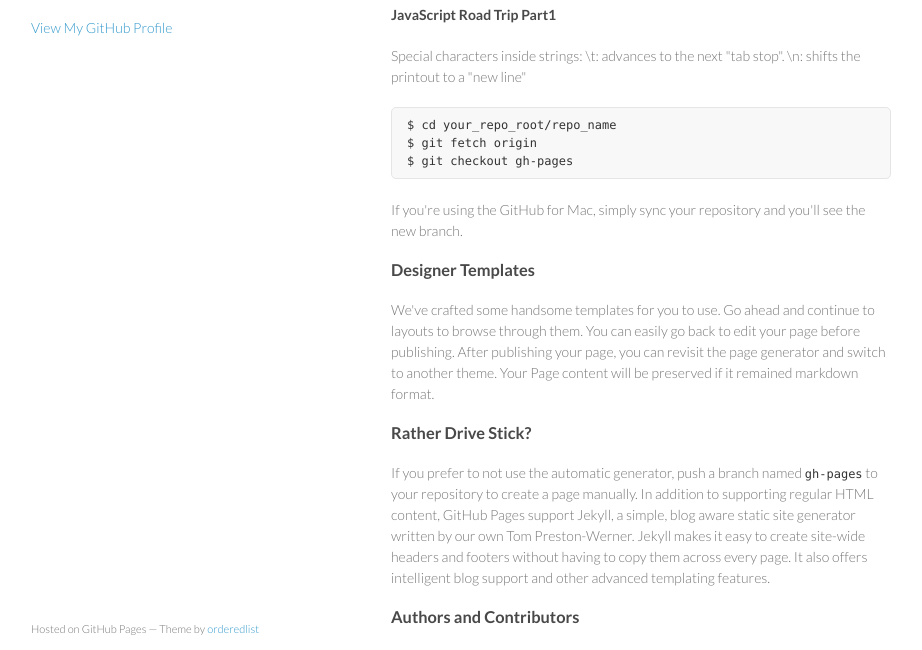
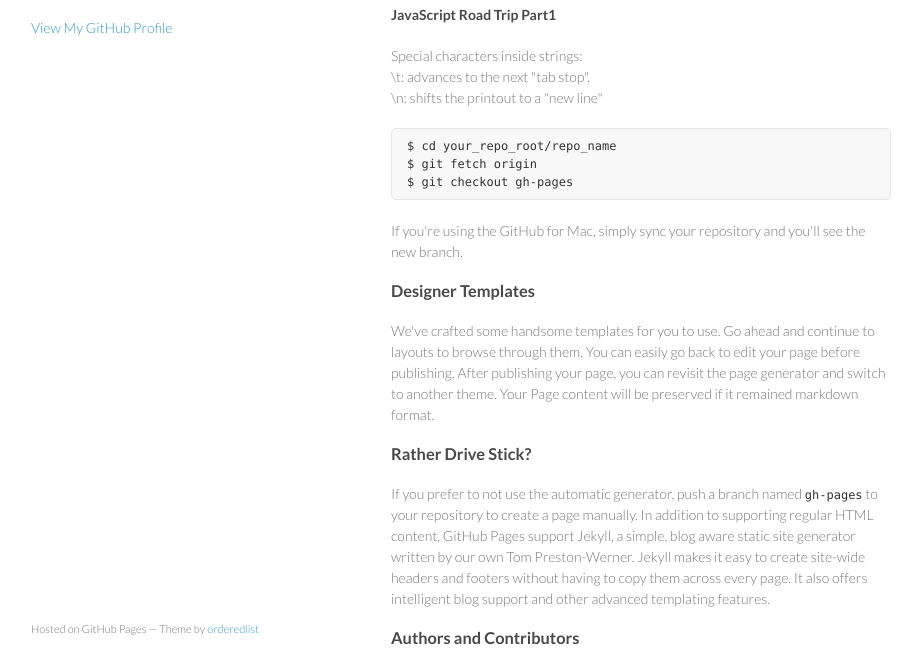
Before and after one commit to payblo/payblo.github.io, a plain HTML site: page index.html in a window 1280 px wide. Shown: the part 92-742 px from the top of the page, without its empty margins (179-1101 px from the left). Drawn offline with Linux system fonts and the light colour scheme.

Commit message:
add space line

```diff
--- a/index.html
+++ b/index.html
@@ -28,8 +28,8 @@
 
 <h4>JavaScript Road Trip Part1</h4>
 
-<p>Special characters inside strings:
-\t: advances to the next "tab stop".
+<p>Special characters inside strings:<br>
+\t: advances to the next "tab stop". <br>
 \n: shifts the printout to a "new line"</p>
 
 <pre><code>$ cd your_repo_root/repo_name
```
